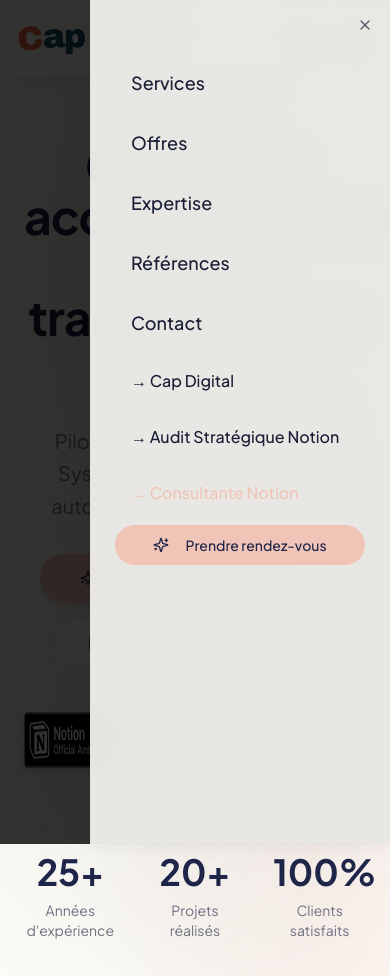
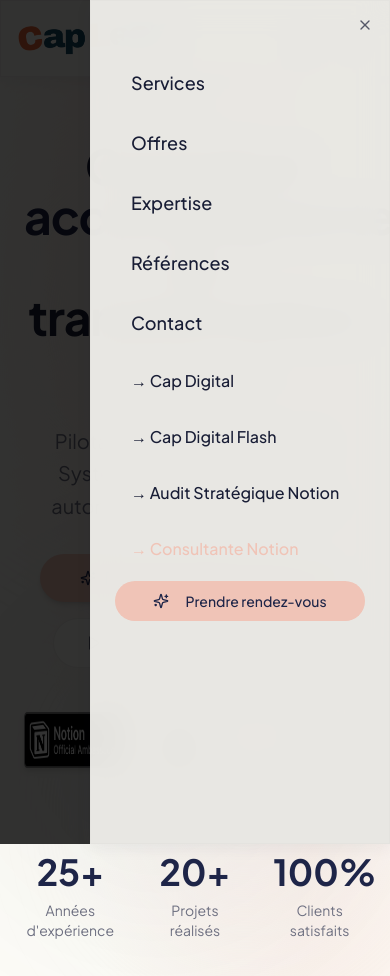
Before and after one commit to mLyon4/caplean-ia, a React (Vite) app: page / in a window 390 px wide. Both pictures are taken after a click on the button 353 px from the left and 38 px from the top of the page. Shown: the top 976 px of the page. Built offline with nearby package versions, Linux system fonts and the light colour scheme.

Commit message:
Changes
Co-authored-by: mLyon4 <226275147+mLyon4@users.noreply.github.com>

```diff
--- a/src/components/Header.tsx
+++ b/src/components/Header.tsx
@@ -185,6 +185,13 @@ const Header = () => {
                     → Cap Digital
                   </Link>
                   <Link
+                    to="/cap-digital-flash"
+                    className="font-medium text-foreground hover:text-primary px-4 py-3 rounded-xl hover:bg-primary/5 transition-all"
+                    onClick={() => setIsOpen(false)}
+                  >
+                    → Cap Digital Flash
+                  </Link>
+                  <Link
                     to="/audit-strategique-notion"
                     className="font-medium text-foreground hover:text-primary px-4 py-3 rounded-xl hover:bg-primary/5 transition-all"
                     onClick={() => setIsOpen(false)}
```
